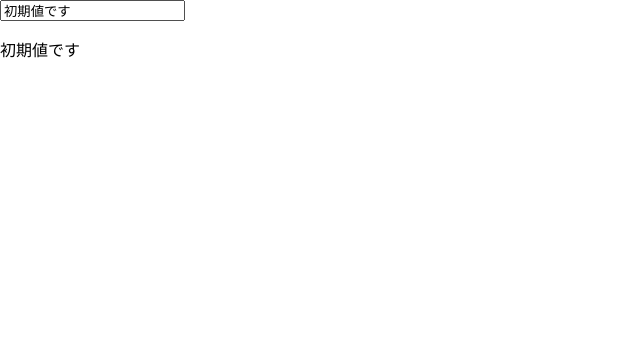
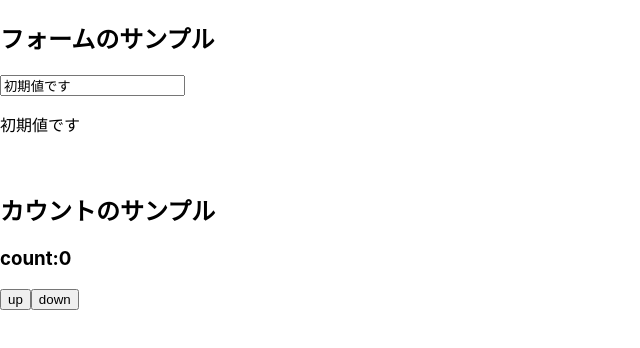
Before and after one commit to tsuchiya-kai/react_study, a React (Create React App) app: page / in a window 1280 px wide. Shown: the top 348 px of the page, without its empty margins (0-640 px from the left). Built offline with nearby package versions, Linux system fonts and the light colour scheme.

Commit message:
prevStateの学習

```diff
--- a/src/component/UseStateTest.jsx
+++ b/src/component/UseStateTest.jsx
@@ -7,14 +7,59 @@ export default function UseStateTest() {
   //   return { value, onChange: (e) => setter(e.target.value) };
   // };
 
+  /**
+   * inputの扱い
+   */
   const [message, setMessage] = useState("初期値です");
   const changeMessage = (e) => {
     setMessage(e.target.value);
   };
+
+  /**
+   * count 系
+   */
+  const [count, setCount] = useState(0);
+  const countChange = (type) => {
+    setCount((prevState) => {
+      if (type === "up") return prevState + 1;
+      if (type === "down") return prevState - 1;
+    });
+  };
+
+  // アンチパターン
+  // count に直接変更を加えるのは良くない
+  const countChangeAntiPattern = (type) => {
+    setCount(() => {
+      if (type === "up") return count + 1;
+      if (type === "down") return count - 1;
+    });
+  };
+  console.log(countChangeAntiPattern);
+
   return (
     <div>
+      <h2>フォームのサンプル</h2>
       <input type="text" value={message} onChange={changeMessage} />
       <p>{message}</p>
+
+      <br />
+
+      <h2>カウントのサンプル</h2>
+      <h3>count:{count}</h3>
+      <button
+        onClick={() => {
+          countChange("up");
+        }}
+      >
+        up
+      </button>
+      <button
+        onClick={() => {
+          countChange("down");
+        }}
+      >
+        down
+      </button>
     </div>
   );
 }
```
